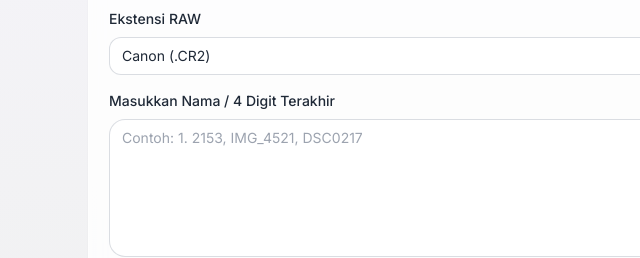
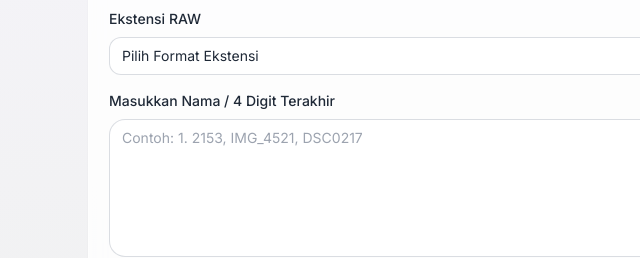
Before and after one commit to achmadrmdhn/raw-copy-app, a plain HTML site: page index.html in a window 1280 px wide. Shown: the part 505-763 px from the top of the page, 0-640 px from the left. Drawn offline with nearby package versions, Linux system fonts and the light colour scheme.

Commit message:
fix dropdown placeholder

```diff
--- a/index.html
+++ b/index.html
@@ -152,7 +152,7 @@
             <button id="extTrigger"
               class="w-full inline-flex items-center justify-between gap-3 rounded-xl border border-gray-300/80 dark:border-white/10 bg-white/80 dark:bg-[#161622]/90 px-3 py-2 text-sm focus:outline-none focus:ring-2 focus:ring-brand-400/60 transition-colors duration-150"
               aria-haspopup="listbox" aria-expanded="false">
-              <span id="extTriggerLabel" class="truncate">Canon (.CR2)</span>
+              <span id="extTriggerLabel" class="truncate">Pilih Format Ekstensi</span>
               <i class="fa-solid fa-chevron-down text-xs opacity-70" aria-hidden="true"></i>
             </button>
 
```
